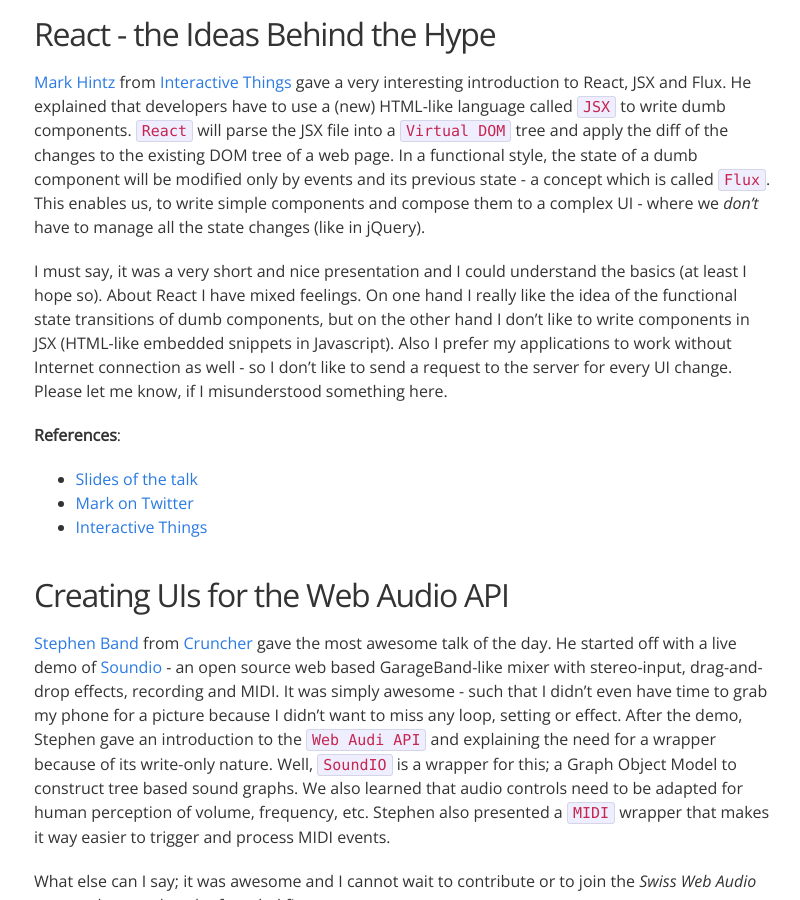
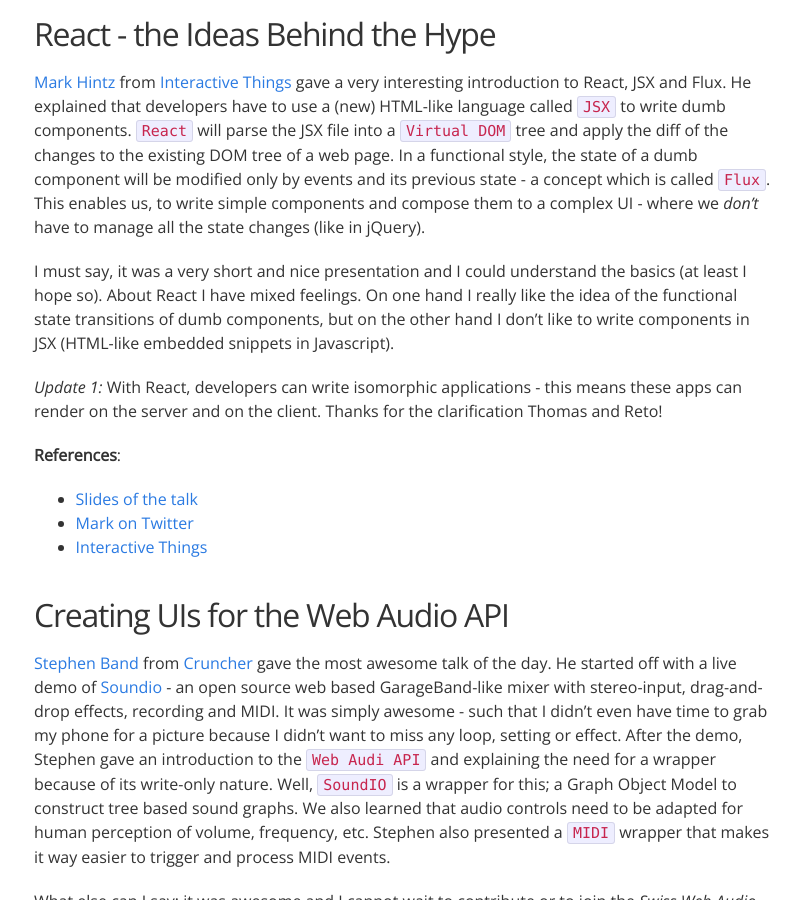
Before and after one commit to chaosmail/chaosmail.github.com, a Jekyll site: the page built from _posts/2015-07-25-swissjs-2015.md, in a window 1280 px wide and 900 px high, scrolled down 1014 px. Shown: the whole window, without its empty margins (236-1036 px from the left). Built offline with Jekyll 4.4.1, drawn with Linux system fonts in a browser that asks for light colours; nearby versions of some CDN libraries; comment, search, counter and statistics services are not loaded.

Commit message:
update react

```diff
--- a/_posts/2015-07-25-swissjs-2015.md
+++ b/_posts/2015-07-25-swissjs-2015.md
@@ -31,7 +31,9 @@
 
 [Mark Hintz][mark-twitter] from [Interactive Things][mark-company] gave a very interesting introduction to React, JSX and Flux. He explained that developers have to use a (new) HTML-like language called `JSX` to write dumb components. `React` will parse the JSX file into a `Virtual DOM` tree and apply the diff of the changes to the existing DOM tree of a web page. In a functional style, the state of a dumb component will be modified only by events and its previous state - a concept which is called `Flux`. This enables us, to write simple components and compose them to a complex UI - where we *don't* have to manage all the state changes (like in jQuery).
 
-I must say, it was a very short and nice presentation and I could understand the basics (at least I hope so). About React I have mixed feelings. On one hand I really like the idea of the functional state transitions of dumb components, but on the other hand I don't like to write components in JSX (HTML-like embedded snippets in Javascript). Also I prefer my applications to work without Internet connection as well - so I don't like to send a request to the server for every UI change. Please let me know, if I misunderstood something here.
+I must say, it was a very short and nice presentation and I could understand the basics (at least I hope so). About React I have mixed feelings. On one hand I really like the idea of the functional state transitions of dumb components, but on the other hand I don't like to write components in JSX (HTML-like embedded snippets in Javascript).
+
+*Update 1:* With React, developers can write isomorphic applications - this means these apps can render on the server and on the client. Thanks for the clarification Thomas and Reto!
 
 **References**:
 
```
